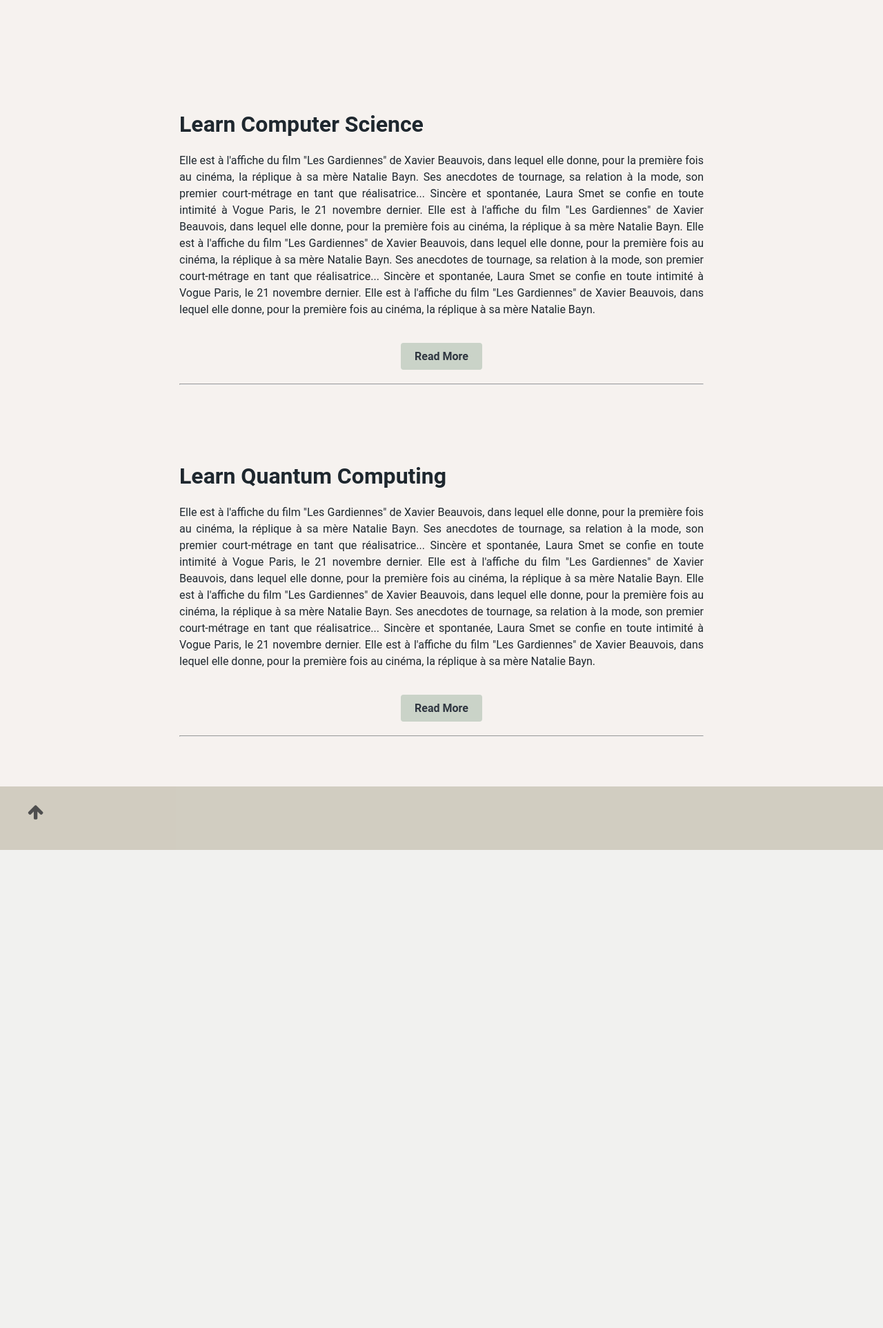
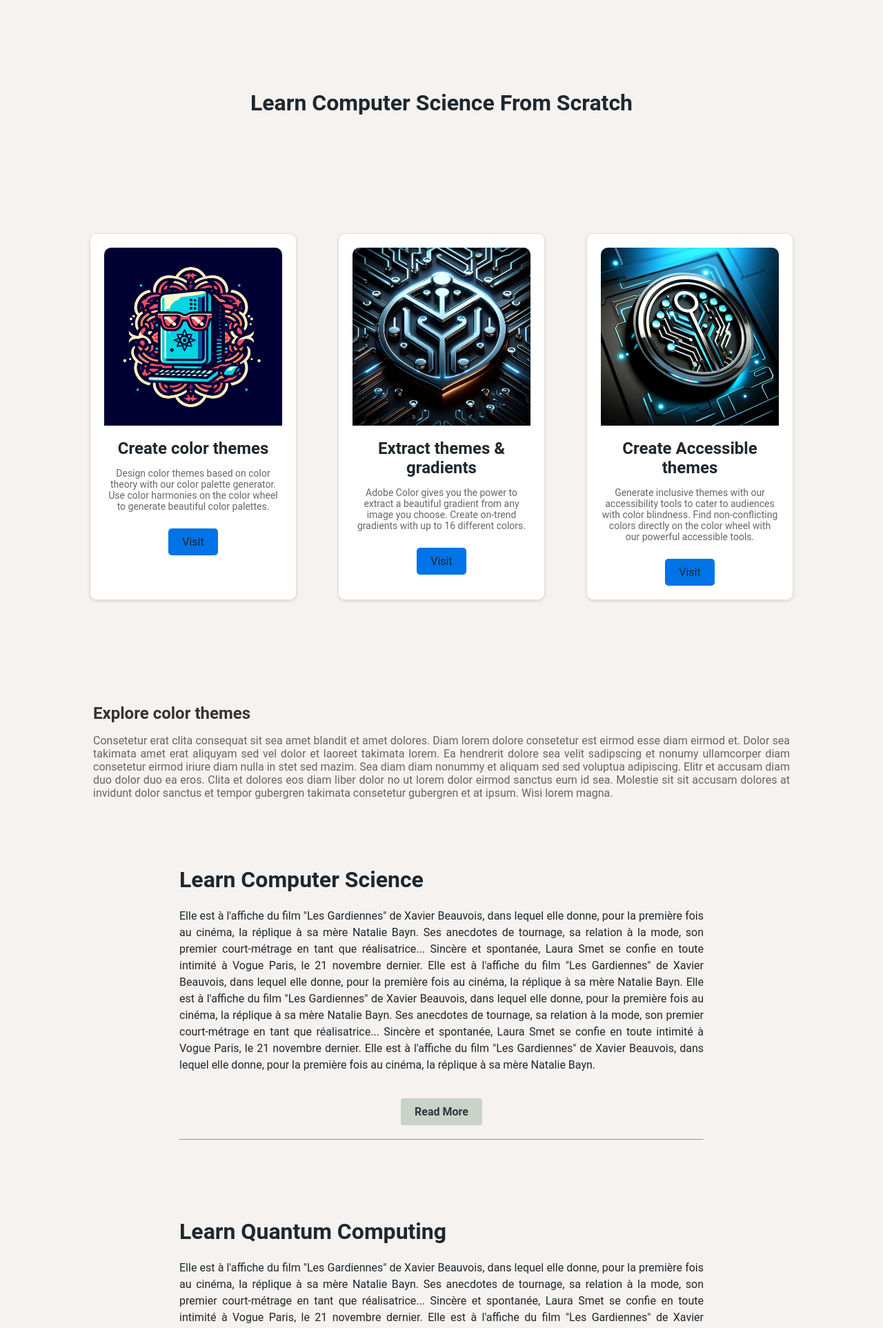
Before and after one commit to JustMrNone/CoderTheCaT, a Django app: page / in a window 1280 px wide. Shown: the part 80-2005 px from the top of the page at 69% size. Before the commit the page ends 1312 px from the top, so only its background shows below. Run offline with Django 5.2, Linux system fonts and the light colour scheme; some libraries are stand-ins or nearby versions; some web fonts are replaced.

Commit message:
"Updated index.html and style.css files to add new CSS classes and HTML elements for a palette layout, including a header, container, cards, images, titles, descriptions, buttons, and footer."

```diff
--- a/main/static/index/css/style.css
+++ b/main/static/index/css/style.css
@@ -15,7 +15,7 @@ body {
 }
 
 .index-container {
-    margin: 12.5rem auto 2rem; /* Adjust margins to control spacing */
+    margin: 0rem auto 2rem; /* Adjust margins to control spacing */
     left: 5%;
     width: 90%;
     max-width: 50rem; /* 800px / 16 */
@@ -85,3 +85,93 @@ body {
         text-align: center;
     }
 }
+
+/*.palette-header {
+    background: linear-gradient(90deg, #ff7e5f, #feb47b);
+    color: white;
+    text-align: center;
+    padding: 40px 20px;
+}
+*/
+.palette-title {
+    color: #1e272e;
+    margin-top: 210px;
+}
+.palette-container {
+    display: flex;
+    flex-wrap: wrap;
+    justify-content: center;
+    padding: 20px;
+    margin-top: 150px;
+}
+
+.palette-card {
+    background: white;
+    border: 1px solid #ddd;
+    border-radius: 10px;
+    margin-left: 30px;
+    margin-right: 30px;
+    padding: 20px;
+    text-align: center;
+    width: 300px;
+    box-shadow: 0 2px 4px rgba(0, 0, 0, 0.1);
+}
+
+.palette-image {
+    width: 100%;
+    border-radius: 10px 10px 0 0;
+    object-fit: cover;
+
+}
+
+.palette-card-title {
+    color: #1e272e;
+    margin: 15px 0 10px;
+}
+
+.palette-description {
+    color: #666;
+    font-size: 14px;
+}
+
+.palette-button {
+    display: inline-block;
+    padding: 10px 20px;
+    margin-top: 10px;
+    background: #0073e6;
+    color: #1e272e;
+    border-radius: 5px;
+    text-decoration: none;
+}
+
+.palette-button:hover {
+    background: #005bb5;
+}
+
+.palette-footer {
+    text-align: left;
+    text-align: justify;
+    padding: 20px;
+    margin: 20px auto;
+    margin-top: 90px;
+    max-width: 1050px;
+}
+.footer-title {
+    color: #333;
+    margin-bottom: 10px;
+}
+
+.footer-description {
+    color: #666;
+}
+
+@media (max-width: 768px) {
+    .palette-container {
+        flex-direction: column;
+        align-items: center;
+    }
+
+    .palette-card {
+        width: 90%;
+    }
+}
--- a/main/templates/main/index.html
+++ b/main/templates/main/index.html
@@ -14,6 +14,35 @@
 {% endblock header%}
 
 {% block body %}
+<div class="palette-header">
+    <h1 class="palette-title">Learn Computer Science From Scratch</h1>
+</div>
+<div class="palette-container">
+    <div class="palette-card">
+        <img src="{% static 'index/img/Indexsamp1.png' %}" alt="Create color themes" class="palette-image">
+        <h2 class="palette-card-title">Create color themes</h2>
+        <p class="palette-description">Design color themes based on color theory with our color palette generator. Use color harmonies on the color wheel to generate beautiful color palettes.</p>
+        <a href="#" class="palette-button">Visit</a>
+    </div>
+    <div class="palette-card">
+        <img src="{% static 'index/img/Indexsamp2.png' %}" alt="Extract themes & gradients" class="palette-image">
+        <h2 class="palette-card-title">Extract themes & gradients</h2>
+        <p class="palette-description">Adobe Color gives you the power to extract a beautiful gradient from any image you choose. Create on-trend gradients with up to 16 different colors.</p>
+        <a href="#" class="palette-button">Visit</a>
+    </div>
+    <div class="palette-card">
+        <img src="{% static 'index/img/Indexsamp3.png' %}" alt="Create Accessible themes" class="palette-image">
+        <h2 class="palette-card-title">Create Accessible themes</h2>
+        <p class="palette-description">Generate inclusive themes with our accessibility tools to cater to audiences with color blindness. Find non-conflicting colors directly on the color wheel with our powerful accessible tools.</p>
+        <a href="#" class="palette-button">Visit</a>
+    </div>
+</div>
+
+<div class="palette-footer">
+    <h2 class="footer-title">Explore color themes</h2>
+    <p class="footer-description">Consetetur erat clita consequat sit sea amet blandit et amet dolores. Diam lorem dolore consetetur est eirmod esse diam eirmod et. Dolor sea takimata amet erat aliquyam sed vel dolor et laoreet takimata lorem. Ea hendrerit dolore sea velit sadipscing et nonumy ullamcorper diam consetetur eirmod iriure diam nulla in stet sed mazim. Sea diam diam nonummy et aliquam sed sed voluptua adipiscing. Elitr et accusam diam duo dolor duo ea eros. Clita et dolores eos diam liber dolor no ut lorem dolor eirmod sanctus eum id sea. Molestie sit sit accusam dolores at invidunt dolor sanctus et tempor gubergren takimata consetetur gubergren et at ipsum. Wisi lorem magna.</p>
+</div>
+
 <div class="index-container">
     <div class="index-title">
         <h1><a href="#" class="cmscience">Learn Computer Science</a></h1>
```
Also changed, not shown: main/static/index/img/Indexsamp1.png (added), main/static/index/img/Indexsamp2.png (added), main/static/index/img/Indexsamp3.png (added).
